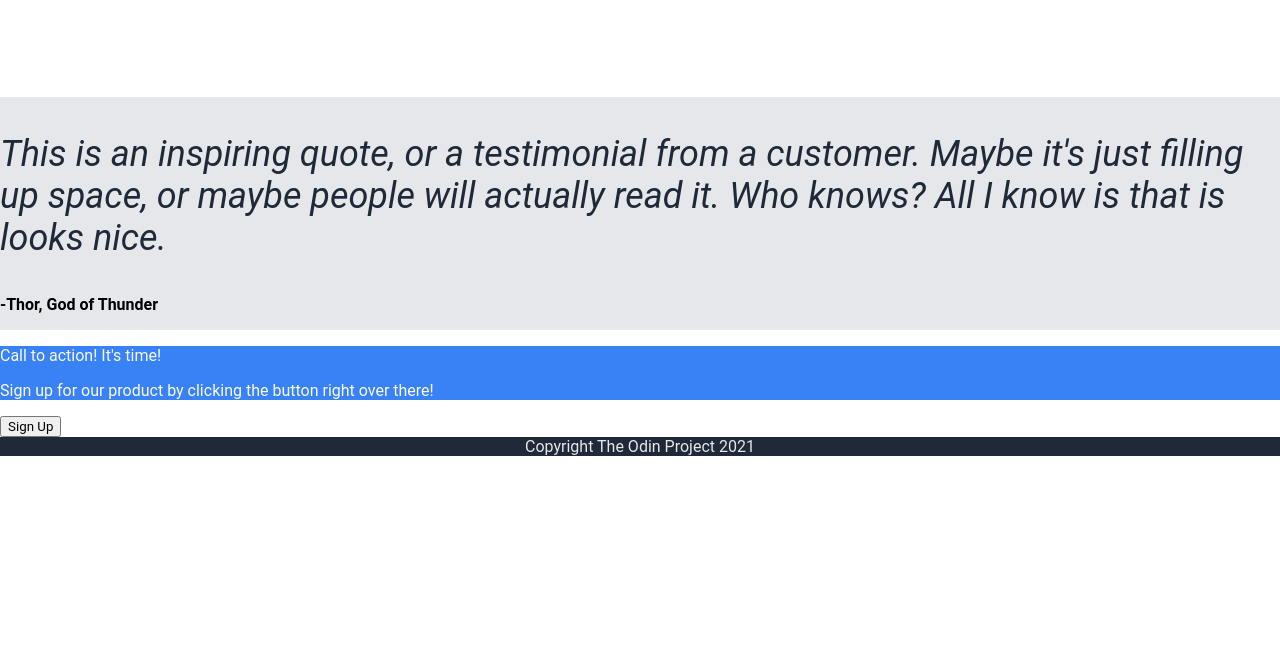
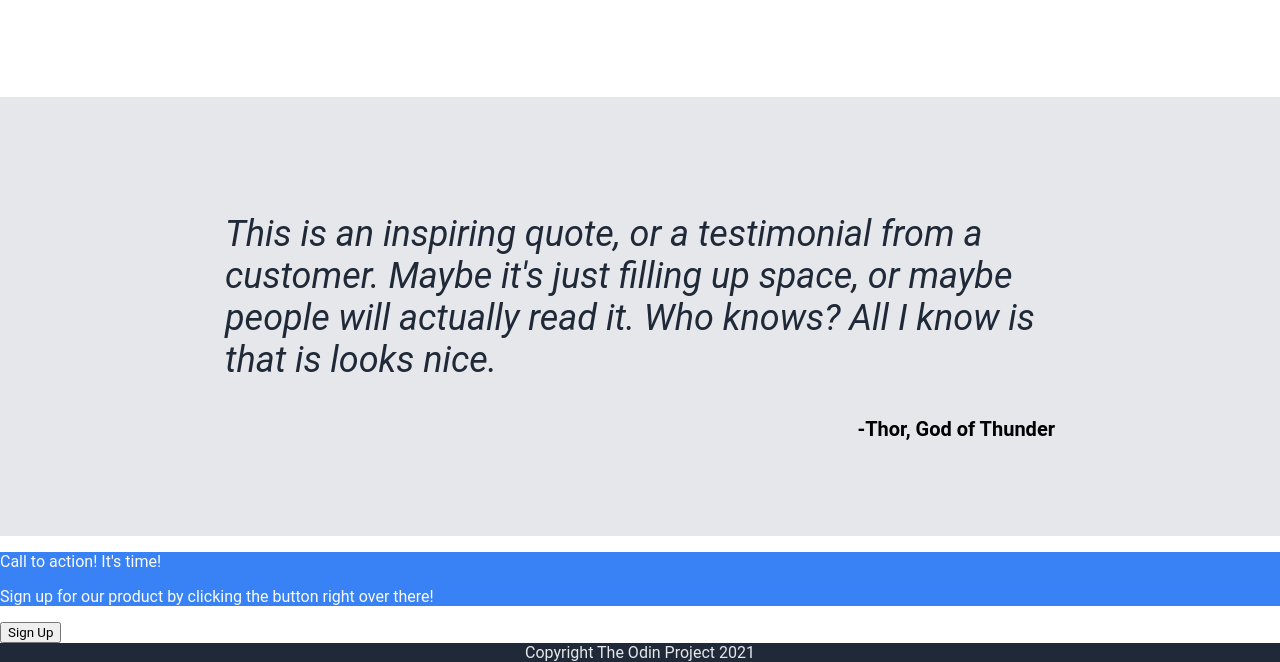
Before and after one commit to jacksontburrow/landing_page, a plain HTML site: page index.html in a window 1280 px wide. Shown: the part 990-1652 px from the top of the page. Before the commit the page ends 1446 px from the top, so only its background shows below. Drawn offline with Linux system fonts and the light colour scheme.

Commit message:
Format container three, alignment sizing, flex properties, etc

```diff
--- a/styles.css
+++ b/styles.css
@@ -141,17 +141,27 @@ flex-direction: column;
     background-color: #E5E7EB;
 
     flex: 1;
+
+    /*border: 1px solid red;*/
 }
 
 .quote {
     font-size: 36px;
     font-style: italic;
     color: #1F2937;
+    padding: 80px 225px 0px 225px;
+
+    /*border: 1px solid red;*/
 }
 
 .quote-source {
     font-weight: bold;
+    font-size: 20px;
+    text-align: right;
+    padding-right: 225px;
+    padding-bottom: 75px;
 
+    /*border: 1px solid red;*/
 }
 
 .container-four {
```
